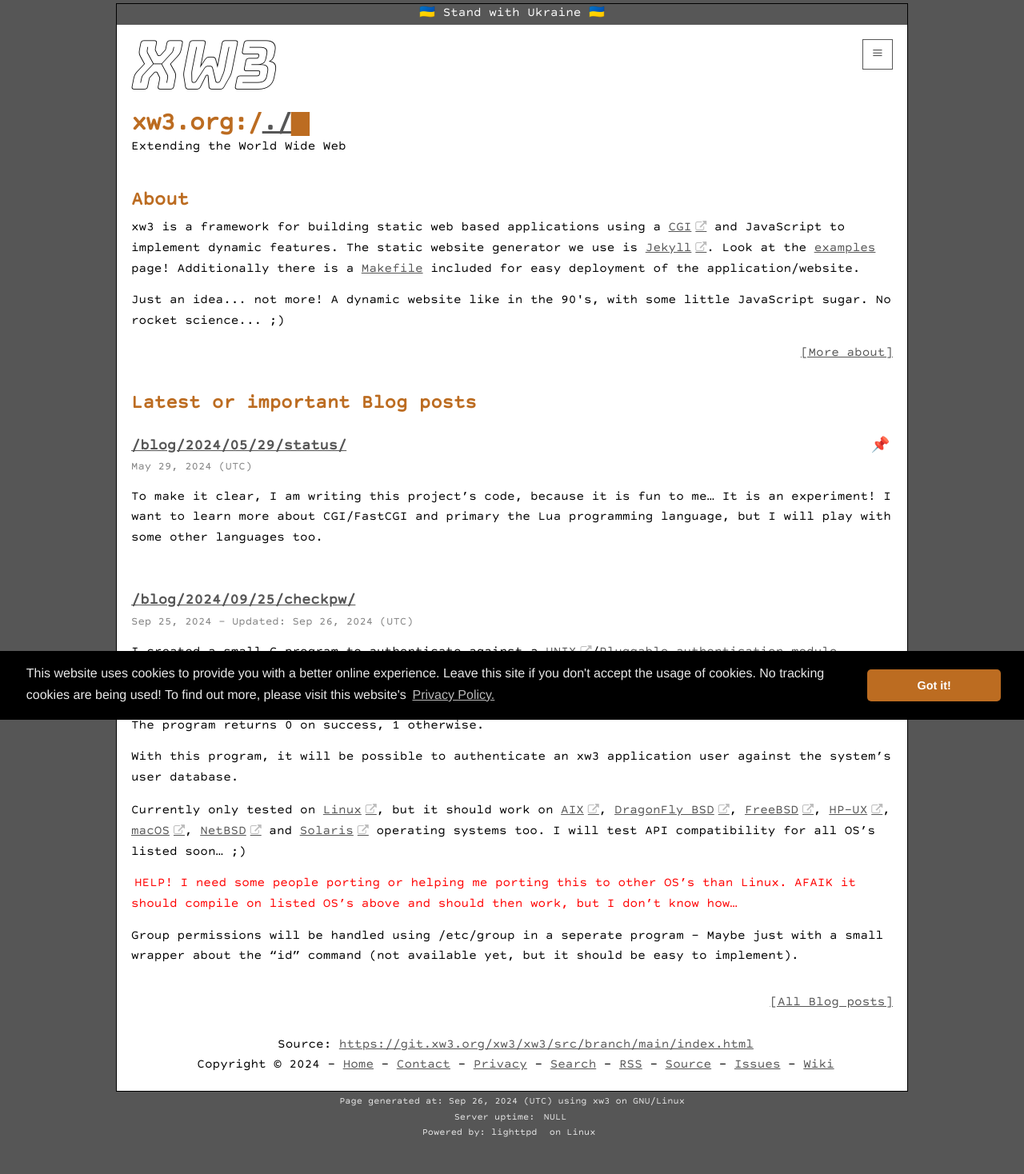
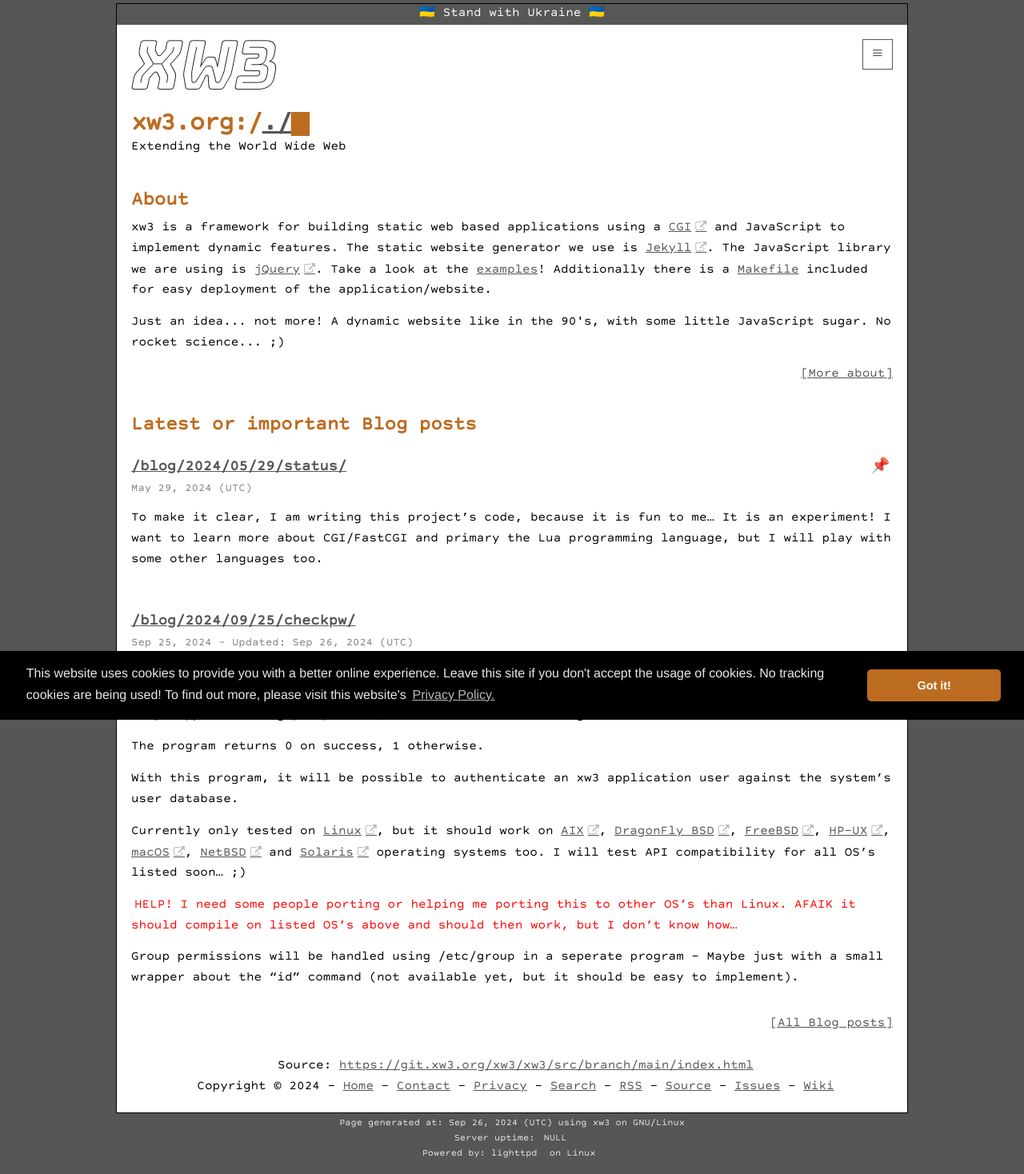
Before and after one commit to hanez/xw3, a Jekyll site: the page built from index.html, in a window 1280 px wide. Shown: the whole page at 80% size. Built offline with Jekyll 4.4.1, drawn with Linux system fonts in a browser that asks for light colours; the list of posts is cut into pages by our own code; comment, search, counter and statistics services are not loaded; before the commit the page ends 1441 px from its top, so only the background shows below that.

Commit message:
About update in _config.yml and some fixes.

```diff
--- a/_config.yml
+++ b/_config.yml
@@ -2,7 +2,7 @@ document_root: /var/www/xw3.org/www/_site/
 data_dir: /var/www/xw3.org/www/_data/
 title: xw3.org
 subtitle: Extending the World Wide Web
-description: xw3 is a framework for building static web based applications using a <a href="https://en.wikipedia.org/wiki/Common_Gateway_Interface" class="ext" target="_blank">CGI</a> and JavaScript to implement dynamic features. The static website generator we use is <a href="https://jekyllrb.com/" class="ext">Jekyll</a>. Look at the <a href="/examples/">examples</a> page! Additionally there is a <a href="https://git.xw3.org/xw3/xw3/src/branch/main/Makefile">Makefile</a> included for easy deployment of the application/website.
+description: xw3 is a framework for building static web based applications using a <a href="https://en.wikipedia.org/wiki/Common_Gateway_Interface" class="ext" target="_blank">CGI</a> and JavaScript to implement dynamic features. The static website generator we use is <a href="https://jekyllrb.com/" class="ext" target="_blank">Jekyll</a>. The JavaScript library we are using is <a href="https://jquery.com/" class="ext" target="_blank">jQuery</a>. Take a look at the <a href="/examples/">examples</a>! Additionally there is a <a href="https://git.xw3.org/xw3/xw3/src/branch/main/Makefile">Makefile</a> included for easy deployment of the application/website.
 keywords:
   - xw3
   - static
--- a/_layouts/default.html
+++ b/_layouts/default.html
@@ -8,7 +8,7 @@ layout:
   <body>
 
   <div class="site">
-  <div style="background:#575757;border:0;color:#fff;text-align:center;text-decoration:none;"><a href="https://stand-with-ukraine.pp.ua/" style="color:#fff;text-decoration:none;">🇺🇦 Stand with Ukraine 🇺🇦</a></div>
+  <div style="background:#575757;border:0;color:#fff;text-align:center;text-decoration:none;"><a href="https://stand-with-ukraine.pp.ua/" style="color:#fff;text-decoration:none;" target="_blank">🇺🇦 Stand with Ukraine 🇺🇦</a></div>
   <div id="loader" class="lds-dual-ring hidden overlay"></div>
 {% include header.html %}
     <div class="page-content">
```
